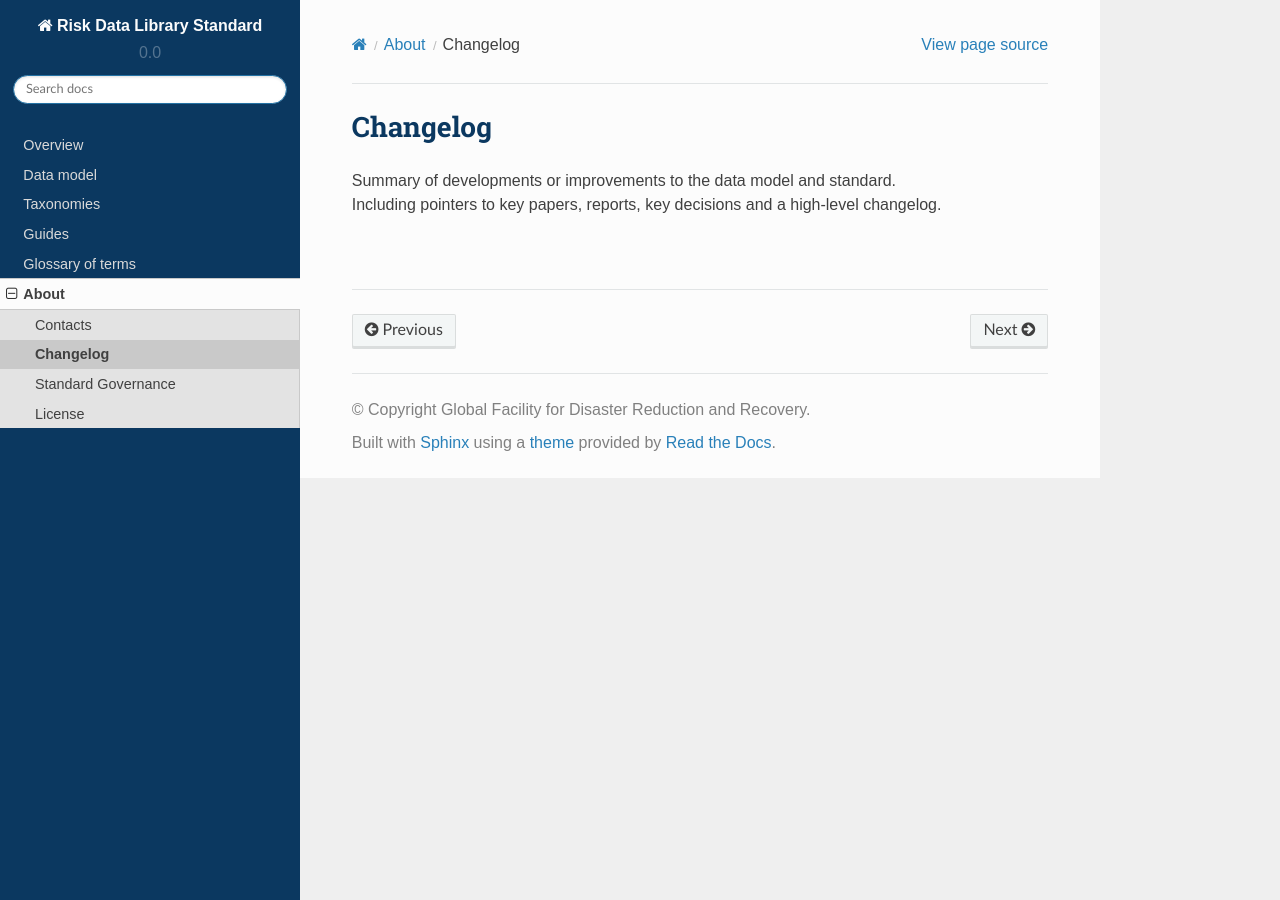
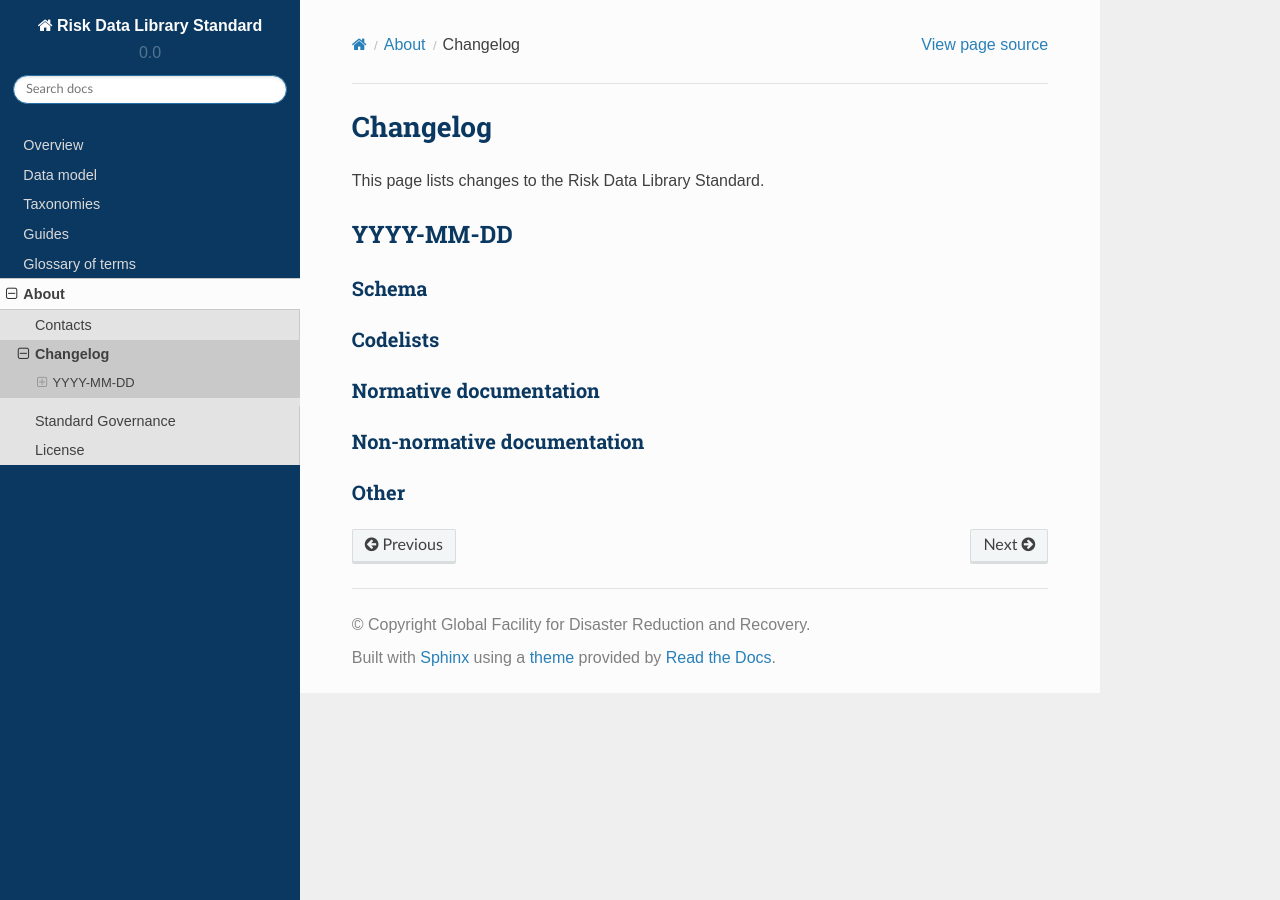
Before and after one commit to GFDRR/rdl-standard, a Sphinx documentation site: the page built from docs/about/changelog.md, in a window 1280 px wide. Built offline with Sphinx 7.4.7 and the Read the Docs theme 2.0.0, drawn with Linux system fonts in a browser that asks for light colours.

Commit message:
docs/about: Integrate changelog updates

```diff
--- a/docs/about/changelog.md
+++ b/docs/about/changelog.md
@@ -1,6 +1,15 @@
 # Changelog
 
-Summary of developments or improvements to the data model and standard.<br>
-Including pointers to key papers, reports, key decisions and a high-level changelog.
+This page lists changes to the Risk Data Library Standard.
 
-<br><hr>
+## YYYY-MM-DD
+
+### Schema
+
+### Codelists
+
+### Normative documentation
+
+### Non-normative documentation
+
+### Other
```
Also changed, not shown: docs/about/history/changelog.md (deleted, +0 -15 lines), docs/about/history/index.md (deleted, +0 -11 lines).
